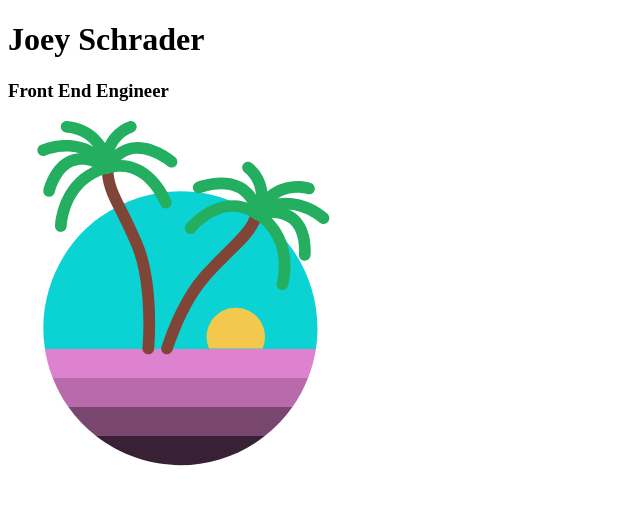
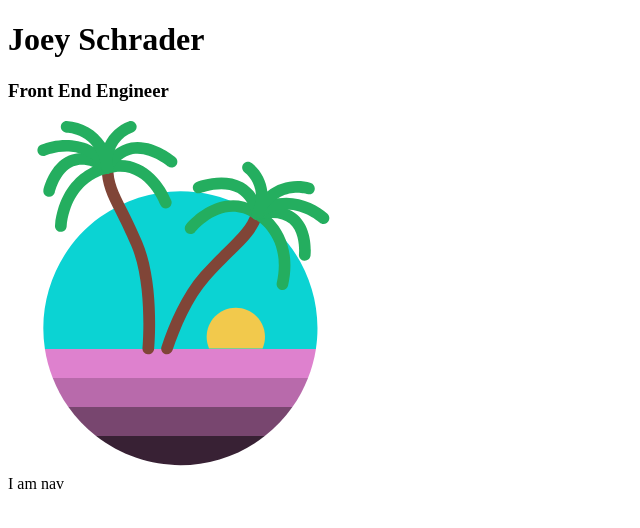
Before and after one commit to joeybuenosdias/nextjs-portfolio, a Next.js app: page / in a window 1280 px wide. Shown: the top 528 px of the page, without its empty margins (0-640 px from the left). Built offline with nearby package versions, Linux system fonts and the light colour scheme.

Commit message:
Add nav to app js

```diff
--- a/components/index.js
+++ b/components/index.js
@@ -1,2 +1,3 @@
+export { default as Nav } from './nav/nav'
 export { default as Home } from './home/home'
 export { default as Resume } from './resume/resume'
--- /dev/null
+++ b/components/nav/nav.js
@@ -0,0 +1,7 @@
+export default function Nav() {
+	return (
+		<nav>
+			I am nav
+		</nav>
+	)
+}
--- /dev/null
+++ b/pages/_app.js
@@ -0,0 +1,16 @@
+import PropTypes from 'prop-types'
+import { Nav } from '@components'
+
+export default function App({ Component, pageProps }) {
+	return (
+		<div>
+			<Component {...pageProps} />
+			<Nav />
+		</div>
+	)
+}
+
+App.propTypes = {
+	Component: PropTypes.object.isRequired,
+	pageProps: PropTypes.string.isRequired,
+}
```
